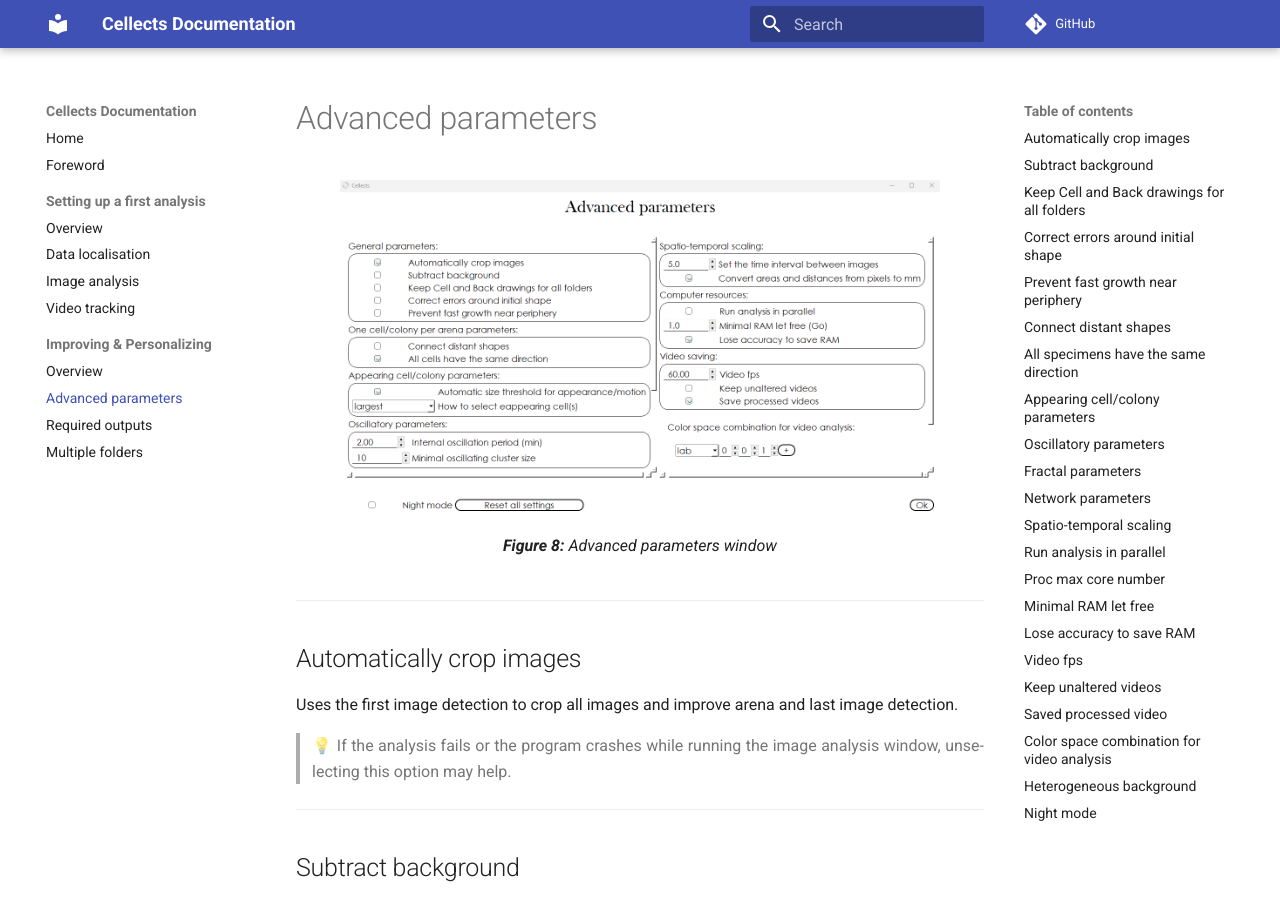
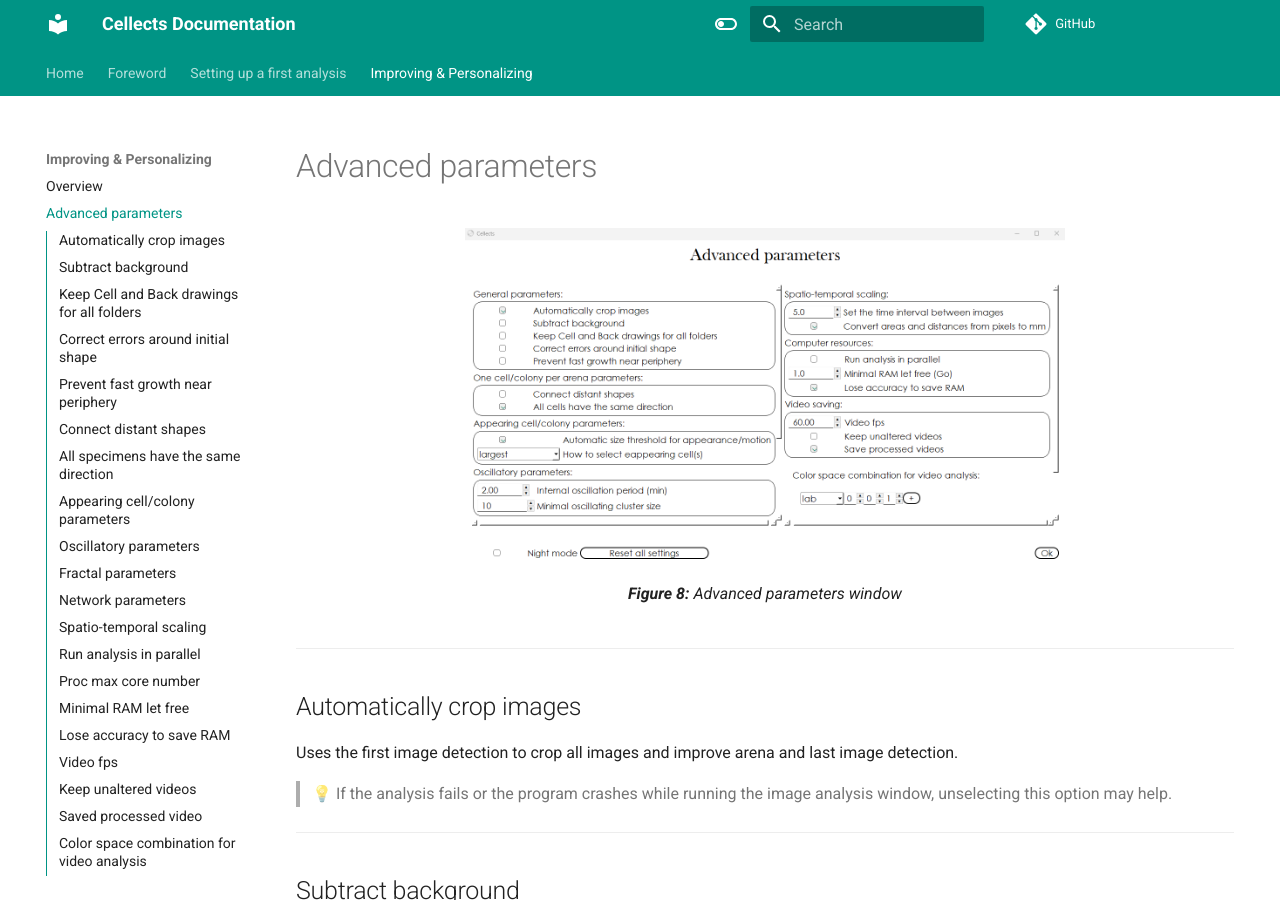
Before and after one commit to Aurele-B/Cellects, an MkDocs documentation site: the page built from doc/advanced/parameters.md, in a window 1280 px wide and 900 px high. Built offline with MkDocs 1.6.1 and Material for MkDocs 9.7.7, drawn with Linux system fonts in a browser that asks for light colours; comment, search, counter and statistics services are not loaded.

Commit message:
Improve the doc design

```diff
--- a/mkdocs.yml
+++ b/mkdocs.yml
@@ -1,18 +1,53 @@
 site_name: Cellects Documentation
 repo_url: https://github.com/Aurele-B/Cellects
 docs_dir: doc
+
 theme:
   name: material
+  language: en
   features:
-    - navigation.instant
-    - navigation.sections
+    - navigation.instant       # fast page transitions
+    - navigation.tabs          # top-level tabs
+    - navigation.sections      # grouped sidebar
+    - navigation.top           # back-to-top button
+    - toc.integrate            # TOC in the sidebar
+    - search.suggest
     - search.highlight
-    - search.suggest
+    - content.tabs.link        # linkable content tabs
+    - content.code.copy        # copy button on code blocks
+  palette:
+    - scheme: default
+      primary: teal
+      accent: purple
+      toggle:
+        icon: material/toggle-switch-off-outline
+        name: Switch to dark mode
+    - scheme: slate
+      primary: teal
+      accent: lime
+      toggle:
+        icon: material/toggle-switch
+        name: Switch to light mode
+
+plugins:
+  - search
+
 extra_css:
   - static/extra.css
+
 markdown_extensions:
-  - attr_list      # lets you write {...} after Markdown elements
-  - md_in_html     # allows HTML blocks mixed with Markdown
+  - attr_list         # enables {...} after elements (e.g., {: .center width="600"})
+  - md_in_html        # allows <figure> blocks in Markdown
+  - admonition        # nice callouts
+  - pymdownx.details  # collapsible details/summary
+  - pymdownx.highlight:
+      anchor_linenums: true   # syntax highlight + line anchors
+  - pymdownx.tabbed:
+      alternate_style: true   # content tabs style
+  - pymdownx.superfences      # better fenced code blocks (pairs well with highlight)
+  - toc:
+      toc_depth: 2
+
 nav:
   - Home: index.md
   - Foreword: foreword.md
--- a/pyproject.toml
+++ b/pyproject.toml
@@ -35,6 +35,7 @@
   "natsort",
   "mkdocs", # docs
   "mkdocs-material", # docs
+  "pymdown-extensions", # docs
 ]
 
 [project.scripts]
```
